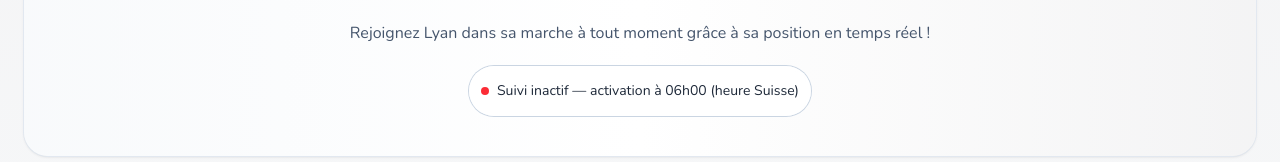
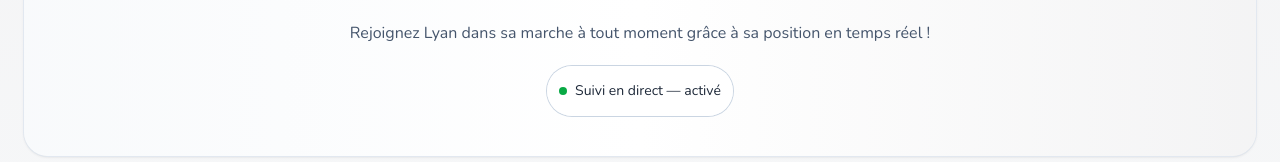
Before and after one commit to badrbchrn/marchepourgaza, a React (Vite) app: page /track in a window 1280 px wide. Shown: the part 278-440 px from the top of the page. Built offline with nearby package versions, Linux system fonts and the light colour scheme; no server answers; the database is empty.

Commit message:
Force Live

```diff
--- a/src/pages/Track.tsx
+++ b/src/pages/Track.tsx
@@ -27,7 +27,7 @@ import L from "leaflet";
 
 /* ======================== LIVE CONFIG ======================== */
 /** Live ON si on est après 06:00 (heure de Zurich) le jour courant */
-const FORCE_LIVE = (import.meta as any).env?.VITE_FORCE_LIVE === "1";
+const FORCE_LIVE = 1;//(import.meta as any).env?.VITE_FORCE_LIVE === "1";
 const nowZurich = () =>
   new Date(new Date().toLocaleString("en-US", { timeZone: "Europe/Zurich" }));
 const liveIsOnNow = () => {
```
